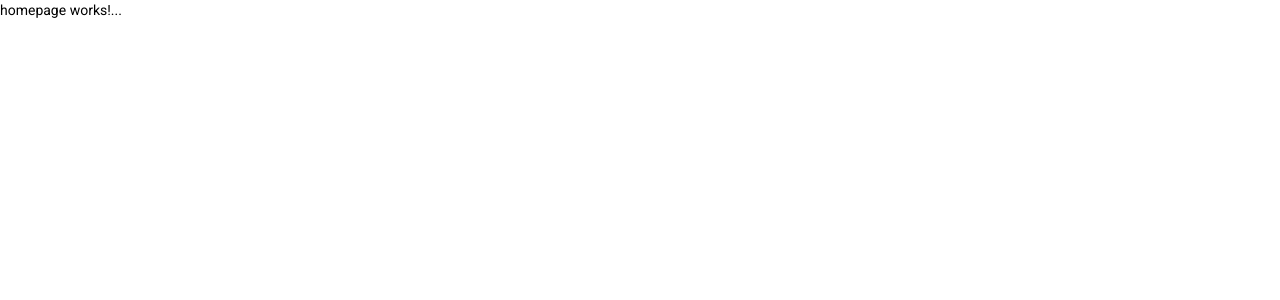
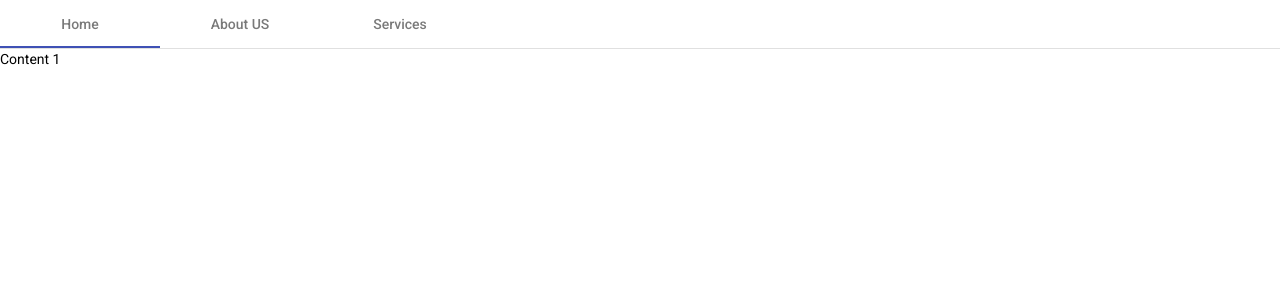
Before and after one commit to VarshiniPS/On-demand-carwash, an Angular app in the folder frontend/: page /homepage in a window 1280 px wide. Shown: the top 300 px of the page. Built offline with nearby package versions, Linux system fonts and the light colour scheme.

Commit message:
added tabs

```diff
--- a/frontend/src/app/app.module.ts
+++ b/frontend/src/app/app.module.ts
@@ -17,6 +17,7 @@ import { MatIconModule } from '@angular/material/icon';
 import { HomepageComponent } from './homepage/homepage.component';
 import { ReactiveFormsModule } from '@angular/forms';
 import { HttpClientModule } from '@angular/common/http';
+
 
 @NgModule({
   declarations: [
--- a/frontend/src/app/homepage/homepage.component.css
+++ b/frontend/src/app/homepage/homepage.component.css
@@ -0,0 +1,9 @@
+/*.img1{
+    background-image: cover;
+
+}*/
+
+.example-button-toggle-label {
+    display: inline-block;
+    margin: 16px;
+  }
--- a/frontend/src/app/homepage/homepage.component.html
+++ b/frontend/src/app/homepage/homepage.component.html
@@ -1 +1,6 @@
-<p>homepage works!...</p>
+<mat-tab-group animationDuration="1500ms">
+    <mat-tab label="Home">Content 1</mat-tab>
+    <mat-tab label="About US">Content 2</mat-tab>
+    <mat-tab label="Services">Content 3</mat-tab>
+  </mat-tab-group>
+<!--<img src="assets/images/background.jpeg" class="img1">-->
--- a/frontend/src/app/login/login.component.html
+++ b/frontend/src/app/login/login.component.html
@@ -4,7 +4,7 @@
       <mat-tab-group mat-stretch-tabs class="example-stretched-tabs">
         <mat-tab label="Sign In">
             <mat-card-content>
-              <form [formGroup]="formGroup" (ngSubmit)="loginProcess()" >
+              <form [formGroup]="formGroup" (ngSubmit)="loginProcess();gotohomepage('homepage')">
                 <mat-form-field>
                   <input
                     matInput
@@ -41,7 +41,7 @@
                   mat-raised-button
                   type="submit"
                   color="primary"
-                  class="login-button" (click)="gotohomepage('homepage')">
+                  class="login-button">
                   Sign In
                 </button>
 
--- a/frontend/src/app/login/login.component.ts
+++ b/frontend/src/app/login/login.component.ts
@@ -2,6 +2,7 @@ import { Component, OnInit } from '@angular/core';
 import { FormControl, FormGroup, Validators } from '@angular/forms';
 import { AuthServiceService } from '../auth-service.service';
 import { Router} from '@angular/router';
+
 
 @Component({
   selector: 'app-login',
@@ -28,15 +29,17 @@ loginProcess(){
       if(result.success){
         console.log(result);
         alert(result.message);
+        this.gotohomepage('homepage');
         }else{
           alert(result.message);
         }
-    })
+    });
   }
 }
 
 gotohomepage(pageName:string):void{
   this.router.navigate([`${pageName}`])
+}
+
 
 }
-}
```
Also changed, not shown: frontend/src/assets/images/background.jpeg (added).
